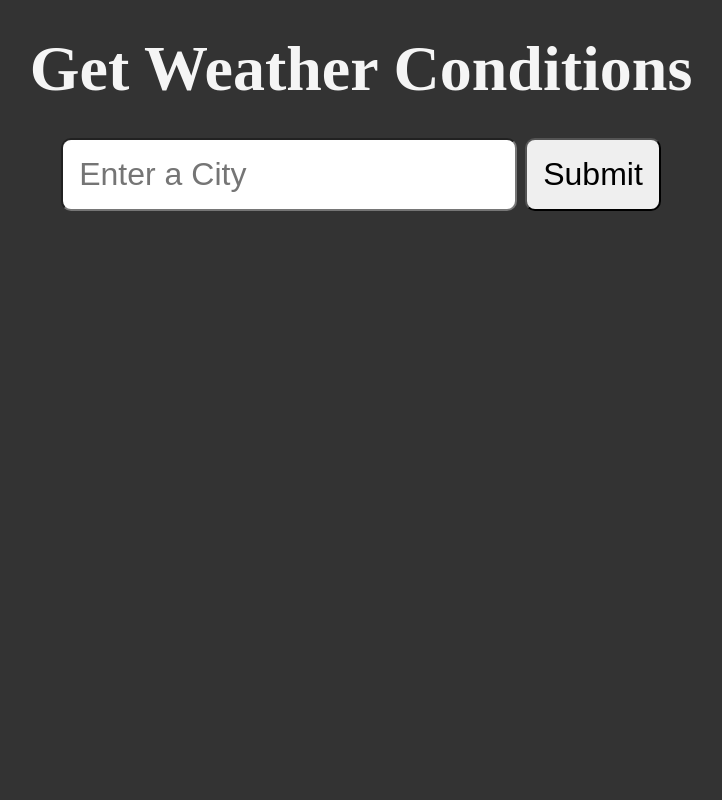
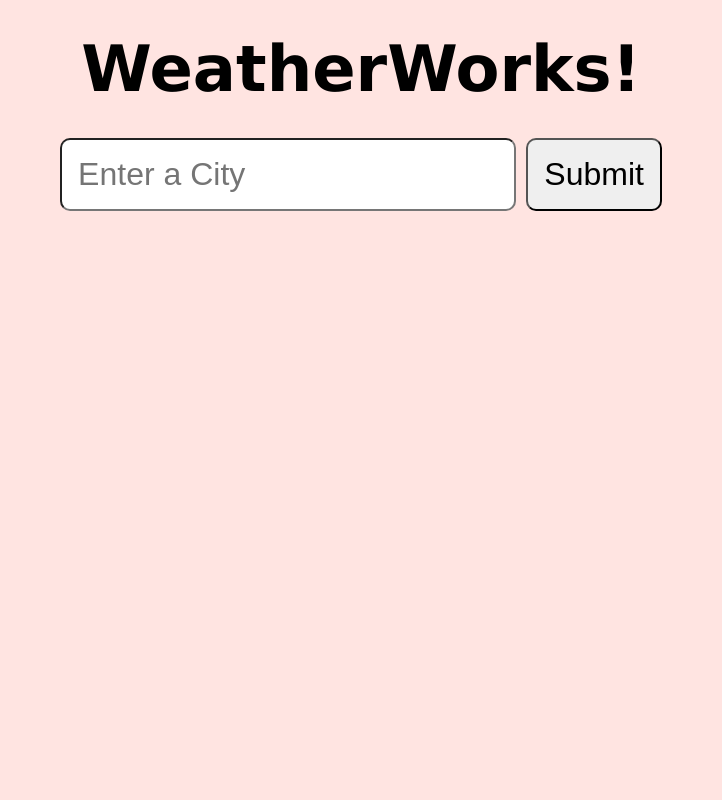
Before and after one commit to shehrina/weather-app, a Flask app: page / in a window 1280 px wide. Shown: the whole page, without its empty margins (279-1001 px from the left). Run offline with Flask 3, Linux system fonts and the light colour scheme.

Commit message:
changing colours

```diff
--- a/static/styles/style.css
+++ b/static/styles/style.css
@@ -6,14 +6,15 @@
 
 body {
     padding: 2rem;
-    background-color: #333;
-    color: whitesmoke;
+    background-color: #FFE4E1;
+    color: black;
     min-height: 100vh;
     display: flex;
     flex-direction: column;
     align-items: center;
     gap: 2rem;
     font-size: 2rem;
+    font-family: "Verdana", "Arial", sans-serif;
 }
 
 input, button {
--- a/templates/index.html
+++ b/templates/index.html
@@ -3,12 +3,12 @@
 <head>
     <meta charset="UTF-8">
     <meta name="viewport" content="width=device-width, initial-scale=1.0">
-    <title>Get Weather Conditions</title>
+    <title>WeatherWorks!</title>
     <link href = "{{ url_for('static', filename = 'styles/style.css' )}}"
     rel="stylesheet" />
 </head>
 <body>
-    <h1>Get Weather Conditions</h1>
+    <h1>WeatherWorks!</h1>
     <form action="/weather">
         <input type="text" name ="city" id="city" placeholder="Enter a City"/>
         <button type="submit">Submit</button>
```
Also changed, not shown: 2 other files.
